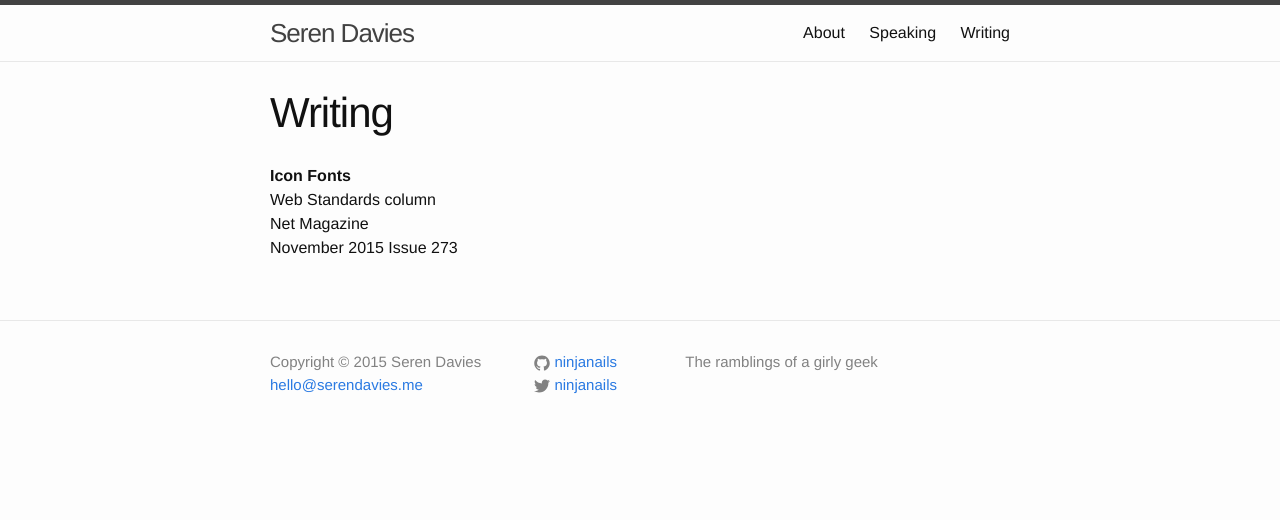
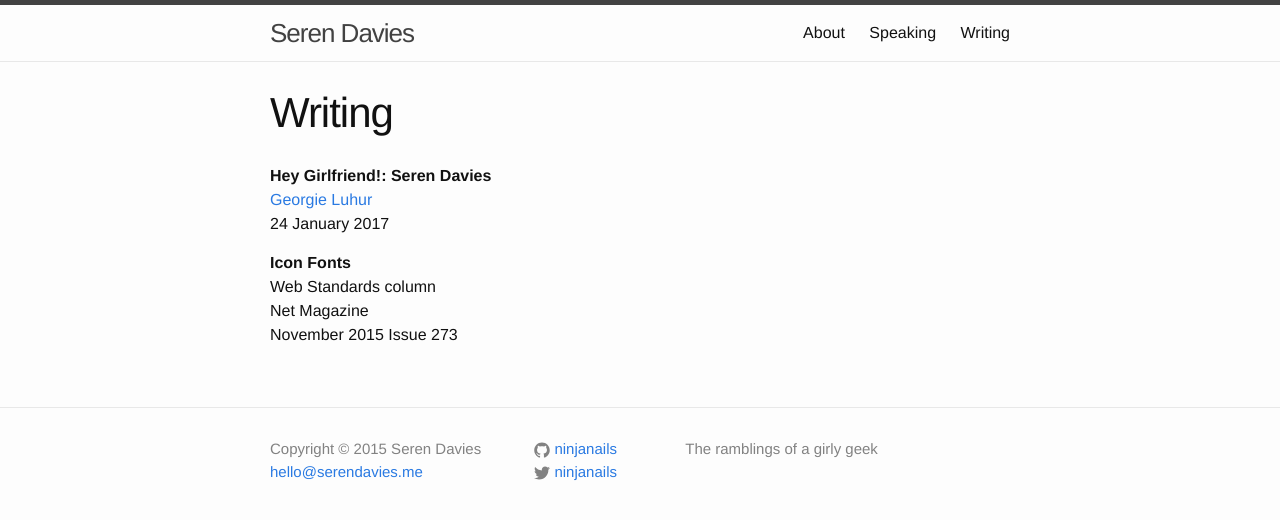
Before and after one commit to ninjanails/ninjanails.github.io, a Jekyll site: the page built from writing.md, in a window 1280 px wide. Shown: the top 520 px of the page. Built offline with Jekyll 4.4.1, drawn with Linux system fonts in a browser that asks for light colours.

Commit message:
Add interview for Georgie Luhur

```diff
--- a/writing.md
+++ b/writing.md
@@ -4,6 +4,10 @@ title: Writing
 permalink: /writing/
 ---
 
+**Hey Girlfriend!: Seren Davies** <br>
+[Georgie Luhur](http://hey.georgie.nu/hg-seren/) <br>
+24 January 2017
+
 **Icon Fonts** <br>
 Web Standards column <br>
 Net Magazine <br>
```
